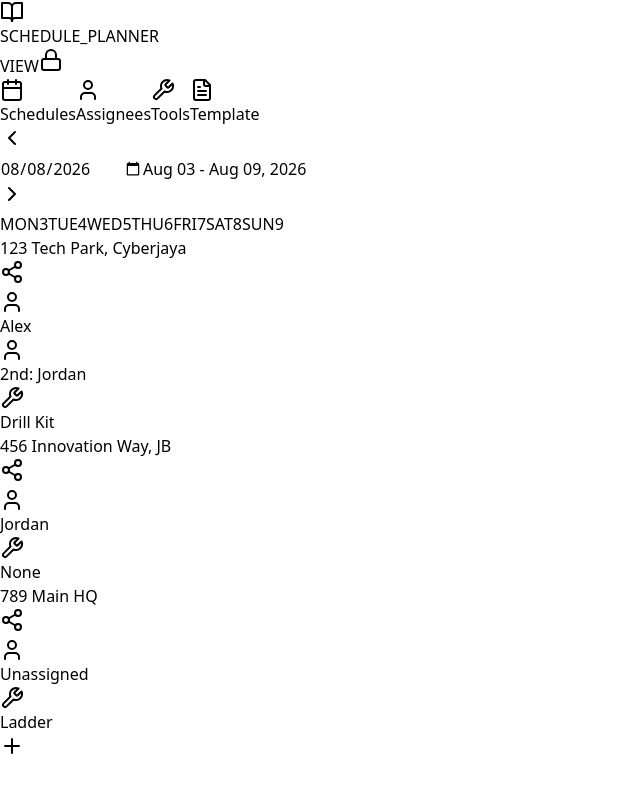
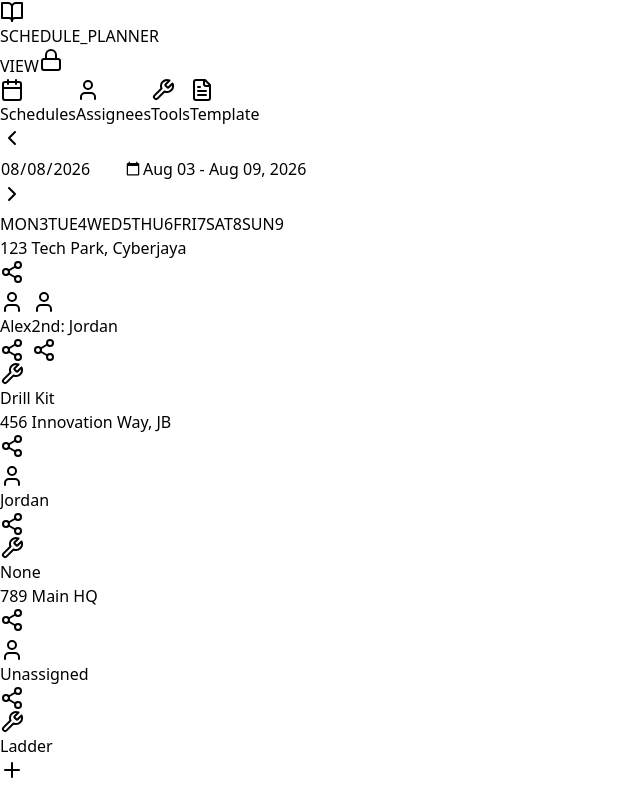
Before and after one commit to Ash1no/schedule-manager, a React (Vite) app: page / in a window 1280 px wide. Shown: the whole page, without its empty margins (0-640 px from the left). Built offline with nearby package versions, Linux system fonts and the light colour scheme; the HTML template or start-up script is replaced by a standard one.

Commit message:
Update App.tsx

```diff
--- a/src/App.tsx
+++ b/src/App.tsx
@@ -519,7 +519,8 @@ function ScheduleCard({ item, assignee, secondaryAssignee, tool, savedTemplate,
   const secondaryAssigneeName = secondaryAssignee ? secondaryAssignee.name : 'None';
   const toolName = tool ? tool.name : 'None';
 
-  const handleWhatsAppShare = () => {
+  // Updated to accept targetAssignee (defaults to primary assignee)
+  const handleWhatsAppShare = (targetAssignee = assignee) => {
     const rawTemplate = savedTemplate.trim() || DEFAULT_TEMPLATE;
     const formattedMessage = rawTemplate
       .replace(/{assignee}/g, assigneeName)
@@ -530,7 +531,8 @@ function ScheduleCard({ item, assignee, secondaryAssignee, tool, savedTemplate,
       .replace(/{location}/g, item.address)
       .replace(/{tool}/g, toolName);
 
-    const cleanPhone = assignee ? sanitizePhoneNumber(assignee.phoneNumber) : '';
+    // Sanitizes phone number of whichever assignee was clicked
+    const cleanPhone = targetAssignee ? sanitizePhoneNumber(targetAssignee.phoneNumber) : '';
     const encodedText = encodeURIComponent(formattedMessage);
 
     const url = cleanPhone
@@ -564,9 +566,9 @@ function ScheduleCard({ item, assignee, secondaryAssignee, tool, savedTemplate,
           </div>
         ) : (
           <button
-            onClick={handleWhatsAppShare}
+            onClick={() => handleWhatsAppShare(assignee)}
             className="p-1.5 text-black hover:bg-zinc-100 rounded border border-black transition shrink-0"
-            title="Share via WhatsApp"
+            title="Share with Primary Assignee"
           >
             <Share2 className="w-3.5 h-3.5" />
           </button>
@@ -574,16 +576,33 @@ function ScheduleCard({ item, assignee, secondaryAssignee, tool, savedTemplate,
       </div>
 
       <div className="flex flex-wrap gap-1.5 mt-2.5">
-        <span className="inline-flex items-center gap-1 text-[11px] font-mono bg-white text-black px-2 py-0.5 rounded border border-black">
+        {/* Primary Assignee Badge */}
+        <button
+          type="button"
+          onClick={() => handleWhatsAppShare(assignee)}
+          className="inline-flex items-center gap-1 text-[11px] font-mono bg-white text-black px-2 py-0.5 rounded border border-black hover:bg-zinc-100 transition"
+          title={`Share message with ${assigneeName}`}
+        >
           <User className="w-3 h-3 text-black" />
           {assigneeName}
-        </span>
+          {!isEditMode && <Share2 className="w-2.5 h-2.5 ml-0.5 opacity-60" />}
+        </button>
+
+        {/* Secondary Assignee Badge */}
         {secondaryAssignee && (
-          <span className="inline-flex items-center gap-1 text-[11px] font-mono bg-zinc-100 text-black px-2 py-0.5 rounded border border-black">
+          <button
+            type="button"
+            onClick={() => handleWhatsAppShare(secondaryAssignee)}
+            className="inline-flex items-center gap-1 text-[11px] font-mono bg-zinc-100 text-black px-2 py-0.5 rounded border border-black hover:bg-zinc-200 transition"
+            title={`Share message with ${secondaryAssignee.name}`}
+          >
             <User className="w-3 h-3 text-black" />
             2nd: {secondaryAssignee.name}
-          </span>
+            {!isEditMode && <Share2 className="w-2.5 h-2.5 ml-0.5 opacity-60" />}
+          </button>
         )}
+
+        {/* Tool Badge */}
         <span className="inline-flex items-center gap-1 text-[11px] font-mono bg-white text-black px-2 py-0.5 rounded border border-black">
           <Wrench className="w-3 h-3 text-black" />
           {toolName}
```
